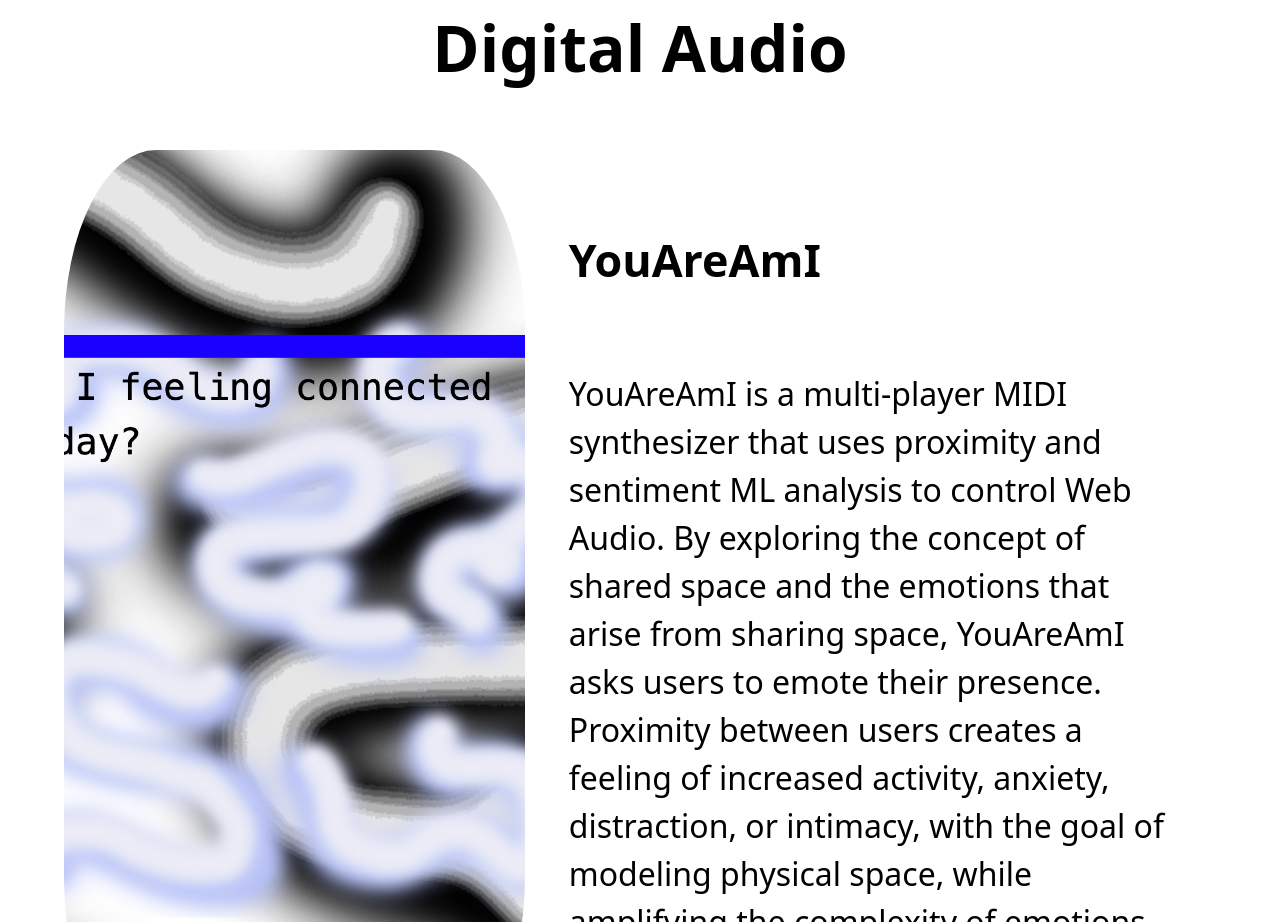
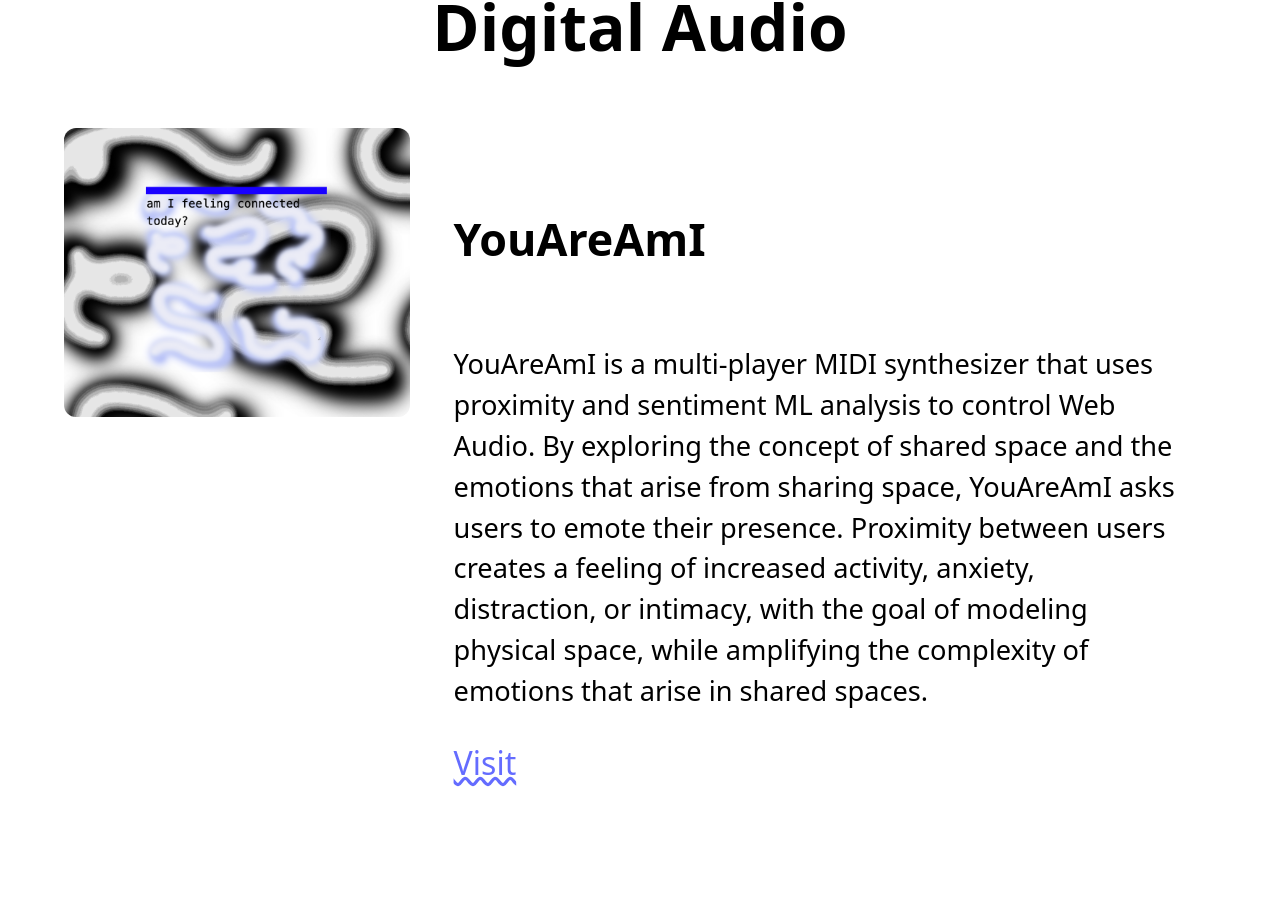
Before and after one commit to kate-grant/creative-portfolio, a React (Vite) app: page / in a window 1280 px wide. Shown: the part 2612-3534 px from the top of the page. After the commit the page ends 3463 px from the top, so only its background shows below. Built offline with nearby package versions, Linux system fonts and the light colour scheme.

Commit message:
update styling and deployment

```diff
--- a/package.json
+++ b/package.json
@@ -7,7 +7,9 @@
     "dev": "vite",
     "build": "tsc -b && vite build",
     "lint": "eslint .",
-    "preview": "vite preview"
+    "preview": "vite preview",
+    "predeploy": "npm run build",
+    "deploy": "gh-pages -d dist"
   },
   "dependencies": {
     "d3": "^7.9.0",
@@ -27,6 +29,7 @@
     "eslint": "^9.36.0",
     "eslint-plugin-react-hooks": "^5.2.0",
     "eslint-plugin-react-refresh": "^0.4.20",
+    "gh-pages": "^6.3.0",
     "globals": "^16.4.0",
     "typescript": "~5.8.3",
     "typescript-eslint": "^8.44.0",
--- a/src/components/AsciiBackground.tsx
+++ b/src/components/AsciiBackground.tsx
@@ -84,7 +84,7 @@ class SimplexNoise1 {
     for (let i = 0; i < 256; i++) p[i] = i;
     for (let i = 255; i > 0; i--) {
       const n = Math.floor(Math.random() * (i + 1));
-      const tmp = p[i];
+      const tmp: number = p[i];
       p[i] = p[n];
       p[n] = tmp;
     }
@@ -241,7 +241,7 @@ class SimplexNoise2 {
     for (let i = 0; i < 256; i++) p[i] = i;
     for (let i = 255; i > 0; i--) {
       const n = Math.floor(Math.random() * (i + 1));
-      const tmp = p[i];
+      const tmp: number = p[i];
       p[i] = p[n];
       p[n] = tmp;
     }
--- a/src/components/ScrollSection.tsx
+++ b/src/components/ScrollSection.tsx
@@ -44,10 +44,9 @@ const ScrollSections: React.FC = () => {
           <img
             src={yami}
             style={{
-              maxWidth: "40%",
-              height: "auto",
-              objectFit: "cover",
-              borderRadius: "20%",
+              maxWidth: "30%",
+              height: "50%",
+              borderRadius: "12px",
             }}
           />
           <div
@@ -58,7 +57,7 @@ const ScrollSections: React.FC = () => {
             }}
           >
             <h3 style={{ textAlign: "left" }}>YouAreAmI</h3>
-            <p style={{ textAlign: "left", fontSize: "2rem" }}>
+            <p style={{ textAlign: "left", fontSize: "1.7rem" }}>
               YouAreAmI is a multi-player MIDI synthesizer that uses proximity
               and sentiment ML analysis to control Web Audio. By exploring the
               concept of shared space and the emotions that arise from sharing
@@ -68,6 +67,18 @@ const ScrollSections: React.FC = () => {
               space, while amplifying the complexity of emotions that arise in
               shared spaces.
             </p>
+            <a
+              href="https://youareami.onrender.com/"
+              target="_blank"
+              style={{
+                textAlign: "left",
+                fontSize: "2em",
+                textDecoration: "underline",
+                textDecorationStyle: "wavy",
+              }}
+            >
+              Visit
+            </a>
           </div>
         </div>
       </ScrollScene>
--- a/src/index.css
+++ b/src/index.css
@@ -44,7 +44,7 @@ h3 {
 }
 
 p {
-  font-size: 2rem;
+  font-size: 1.6rem;
 }
 
 button {
--- a/vite.config.ts
+++ b/vite.config.ts
@@ -4,6 +4,7 @@ import path from "path";
 
 // https://vite.dev/config/
 export default defineConfig({
+  base: "/creative-portfolio/",
   plugins: [react()],
   resolve: {
     alias: {
```
Also changed, not shown: 1 other file (tests, documents, lock files or other folders).
